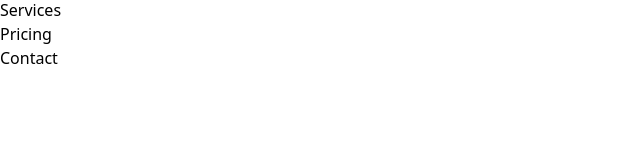
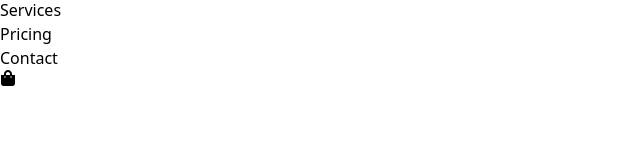
Before and after one commit to Gh-Reza/Nike-shoes, a React (Vite) app: page / in a window 1280 px wide. Shown: the part 131-291 px from the top of the page, without its empty margins (0-640 px from the left). Built offline with nearby package versions, Linux system fonts and the light colour scheme.

Commit message:
Add shopping cart icon

```diff
--- a/src/components/Nav.jsx
+++ b/src/components/Nav.jsx
@@ -1,3 +1,4 @@
+import { FaShoppingBag } from "react-icons/fa";
 import NikeLogo from "../assets/nike-logo.svg?react";
 import { RxHamburgerMenu } from "react-icons/rx";
 
@@ -30,6 +31,11 @@ const Nav = () => {
           ))}
         </ul>
       </div>
+
+      {/* Cart icon */}
+      <div className="fixed w-12 h-12 rounded-full shadow-md left-4 bottom-4 flex-center">
+        <FaShoppingBag />
+      </div>
     </nav>
   );
 };
--- a/src/index.css
+++ b/src/index.css
@@ -1,3 +1,9 @@
 @tailwind base;
 @tailwind components;
 @tailwind utilities;
+
+@layer utilities {
+  .flex-center {
+    @apply flex items-center justify-center;
+  }
+}
```
